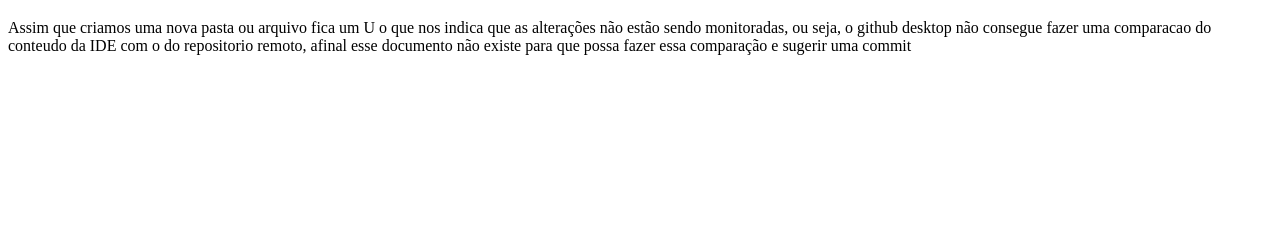
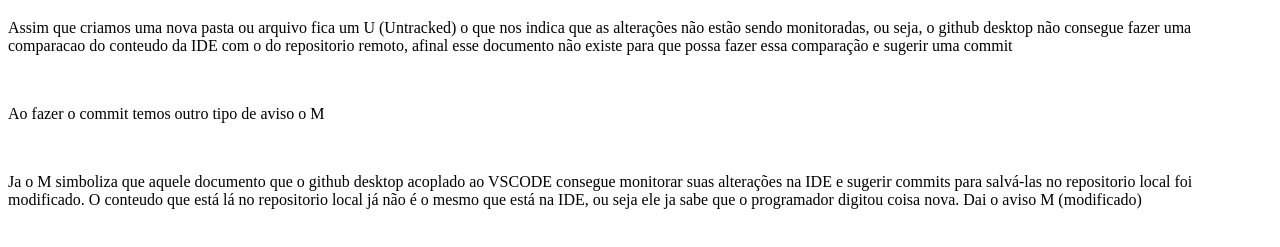
Before and after one commit to deyvicoffee/Ola-Mundo, a plain HTML site: page site-exemplo/index.html in a window 1280 px wide. Shown: the part 61-308 px from the top of the page. Drawn offline with Linux system fonts and the light colour scheme.

Commit message:
Adicionei explicações para o M (Modified)

```diff
--- a/site-exemplo/index.html
+++ b/site-exemplo/index.html
@@ -9,6 +9,10 @@
     <body>
         <h1>Olá, Mundo!</h1>
 
-        <p>Assim que criamos uma nova pasta ou arquivo fica um U o que nos indica que as alterações não estão sendo monitoradas, ou seja, o github desktop não consegue fazer uma comparacao do conteudo da IDE com o do repositorio remoto, afinal esse documento não existe para que possa fazer essa comparação e sugerir uma commit</p>
+        <p>Assim que criamos uma nova pasta ou arquivo fica um U (Untracked) o que nos indica que as alterações não estão sendo monitoradas, ou seja, o github desktop não consegue fazer uma comparacao do conteudo da IDE com o do repositorio remoto, afinal esse documento não existe para que possa fazer essa comparação e sugerir uma commit</p><br>
+
+        <p>Ao fazer o commit temos outro tipo de aviso o M</p><br>
+
+        <p>Ja o M simboliza que aquele documento que o github desktop acoplado ao VSCODE consegue monitorar suas alterações na IDE e sugerir commits para salvá-las no repositorio local foi modificado. O conteudo que está lá no repositorio local já não é o mesmo que está na IDE, ou seja ele ja sabe que o programador digitou coisa nova. Dai o aviso M (modificado)</p>
     </body>
 </html>
```
